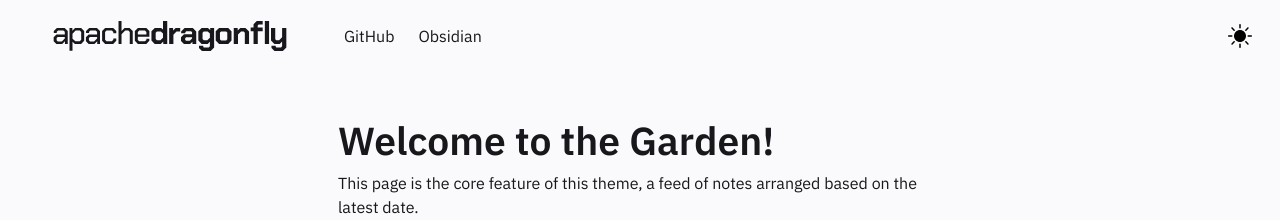
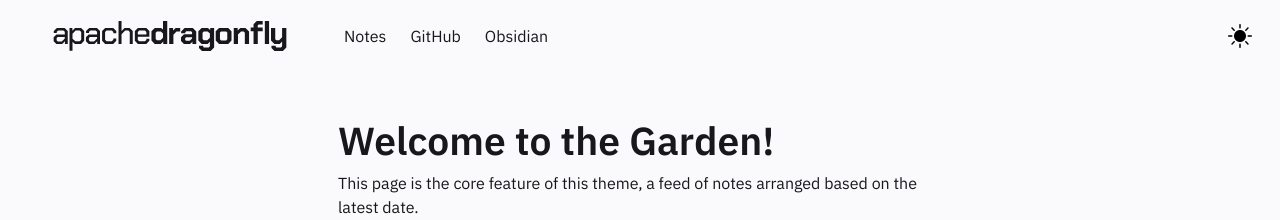
Before and after one commit to apachedragonfly/apachedragonfly1.github.io, a Jekyll site: the page built from pages/index.md, in a window 1280 px wide. Shown: the top 220 px of the page. Built offline with Jekyll 4.4.1, drawn with Linux system fonts in a browser that asks for light colours.

Commit message:
Update Header.html

```diff
--- a/_includes/Header.html
+++ b/_includes/Header.html
@@ -54,6 +54,9 @@
 
     <div id="navbarBasicExample" class="navbar-menu">
       <div class="navbar-start">
+        <a href="../notes" target="" class="navbar-item">
+          Notes
+        </a>
         <a href="https://github.com/apachedragonfly" target="_blank" class="navbar-item">
           GitHub
         </a>
```
